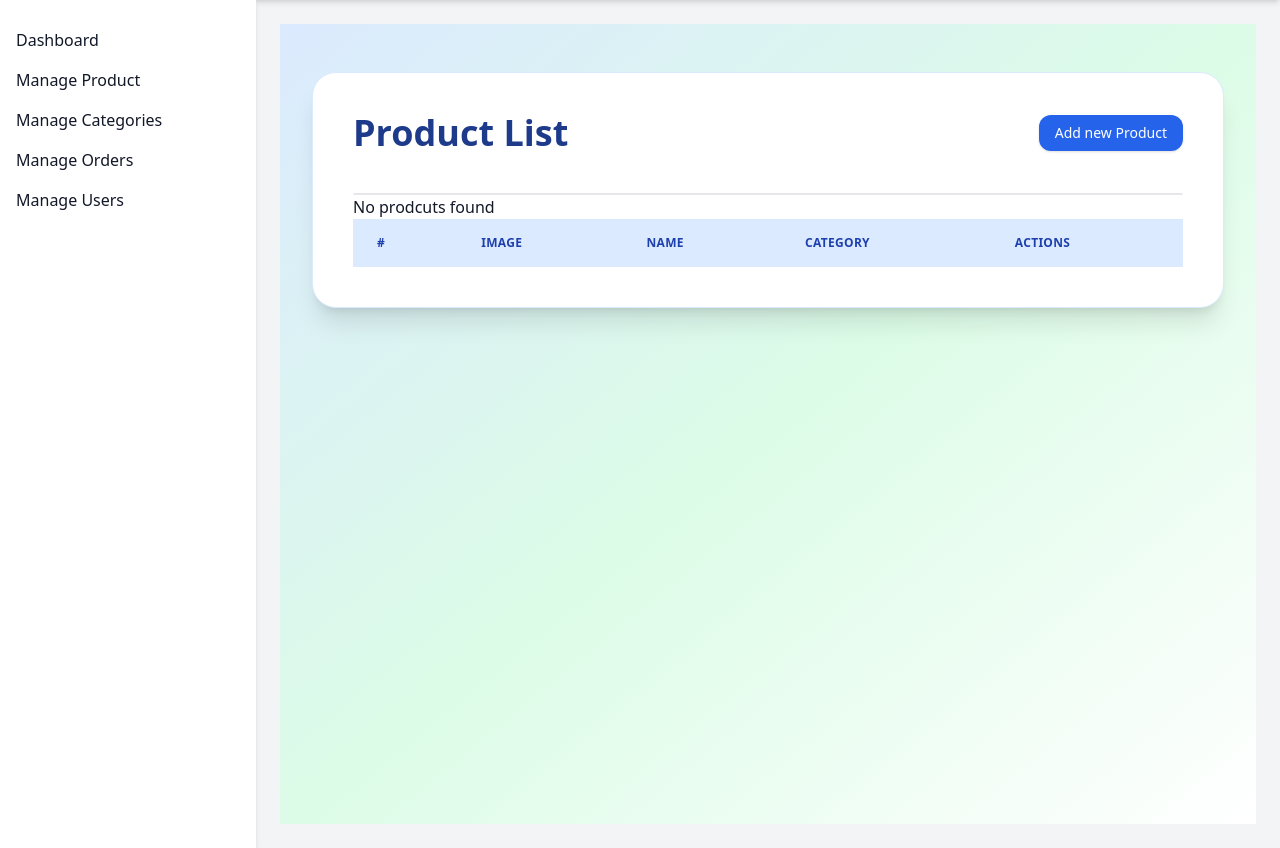
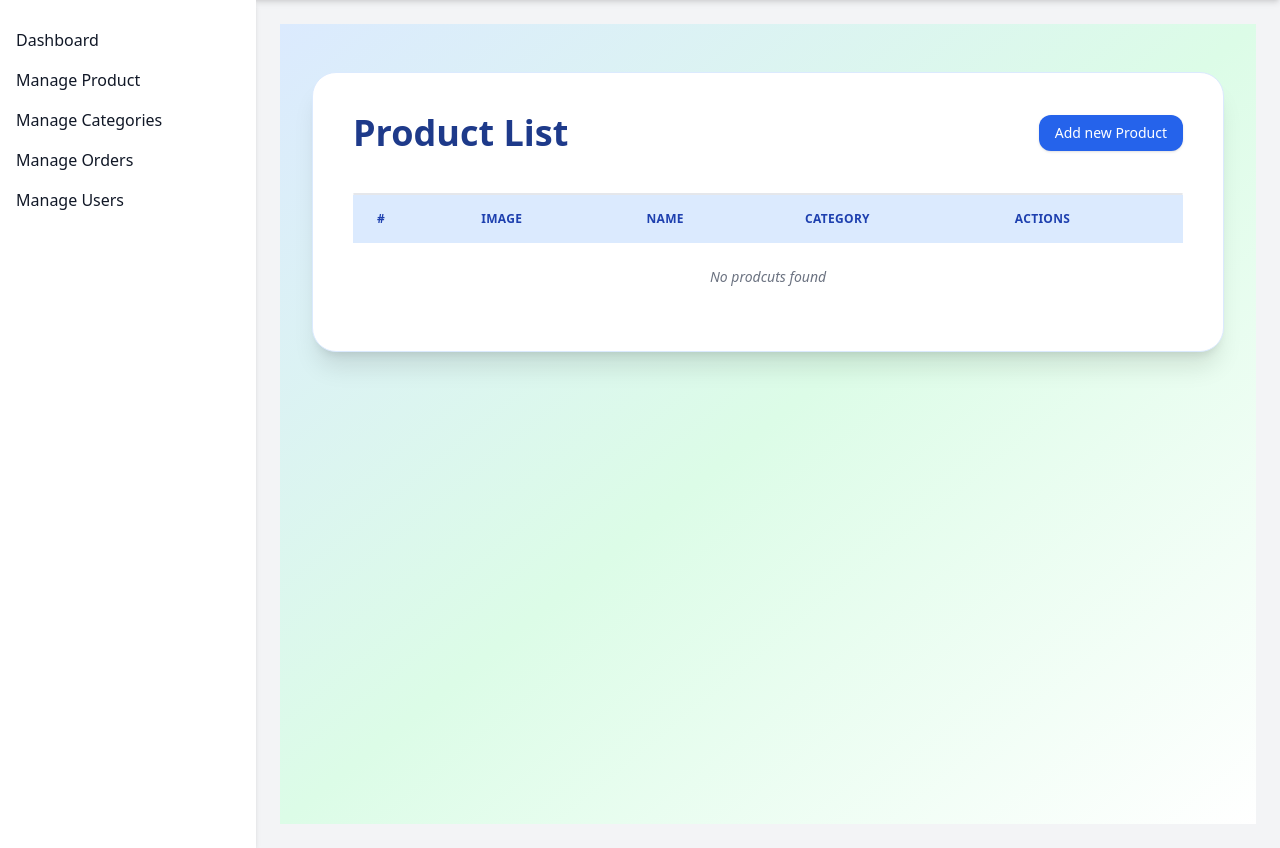
Before and after one commit to alihinnawe/Symfony-shop, a Symfony app: template templates/admin/product/index.html.twig in a window 1280 px wide. Shown: the part 60-908 px from the top of the page. Run offline with Twig, Linux system fonts and the light colour scheme; the template is opened without the code that fills it, so the values that code supplies are empty; style sheets or scripts are compiled from the project's sources; some libraries are stand-ins or nearby versions.

Commit message:
adding a table for products

```diff
--- a/templates/admin/product/index.html.twig
+++ b/templates/admin/product/index.html.twig
@@ -56,7 +56,11 @@
                     </tr>
 
                     {% else %}
-                        <tr>No prodcuts found</tr>
+                        <tr>
+                            <td colspan="6" class="py-6 px-6 text-center text-gray-500 italic">
+                                No prodcuts found
+                            </td>
+                        </tr>
                 {%endfor%}
             </tbody>
 
```
Also changed, not shown: public/build/tailwind.css.
